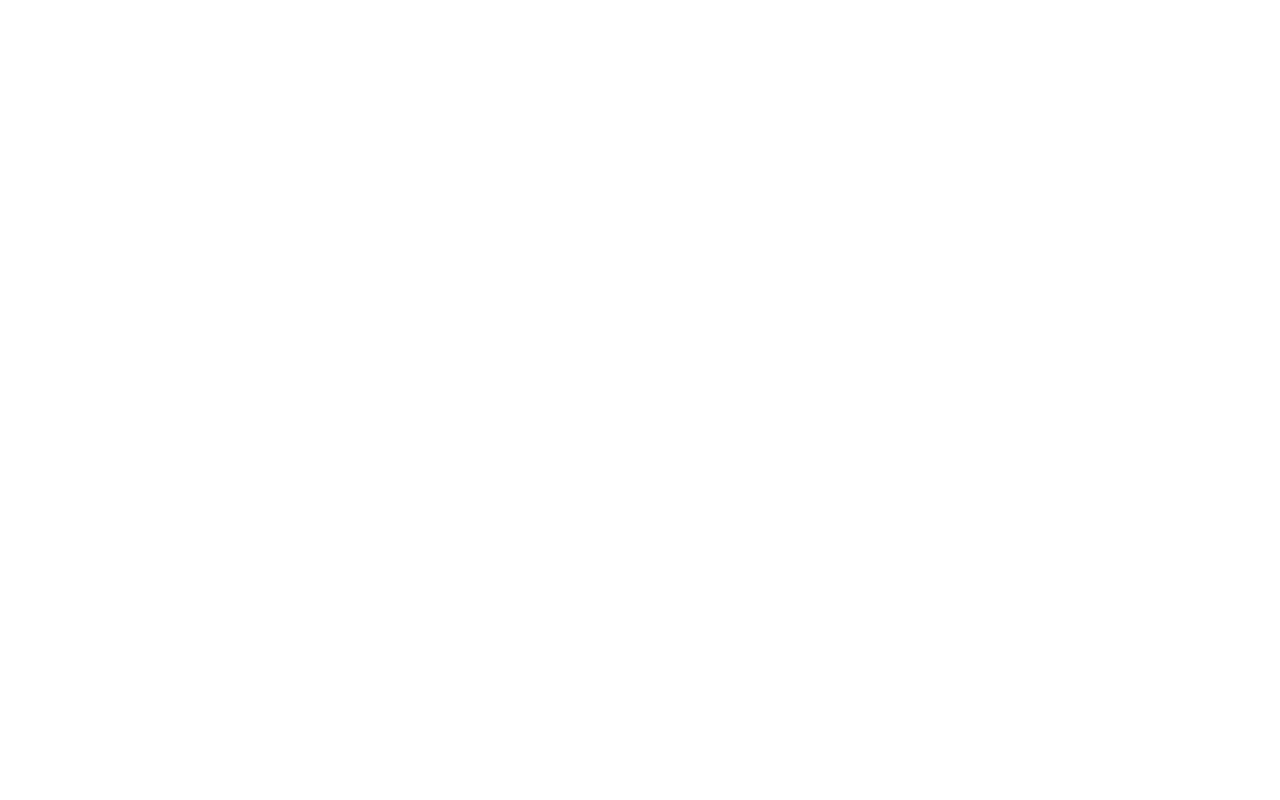
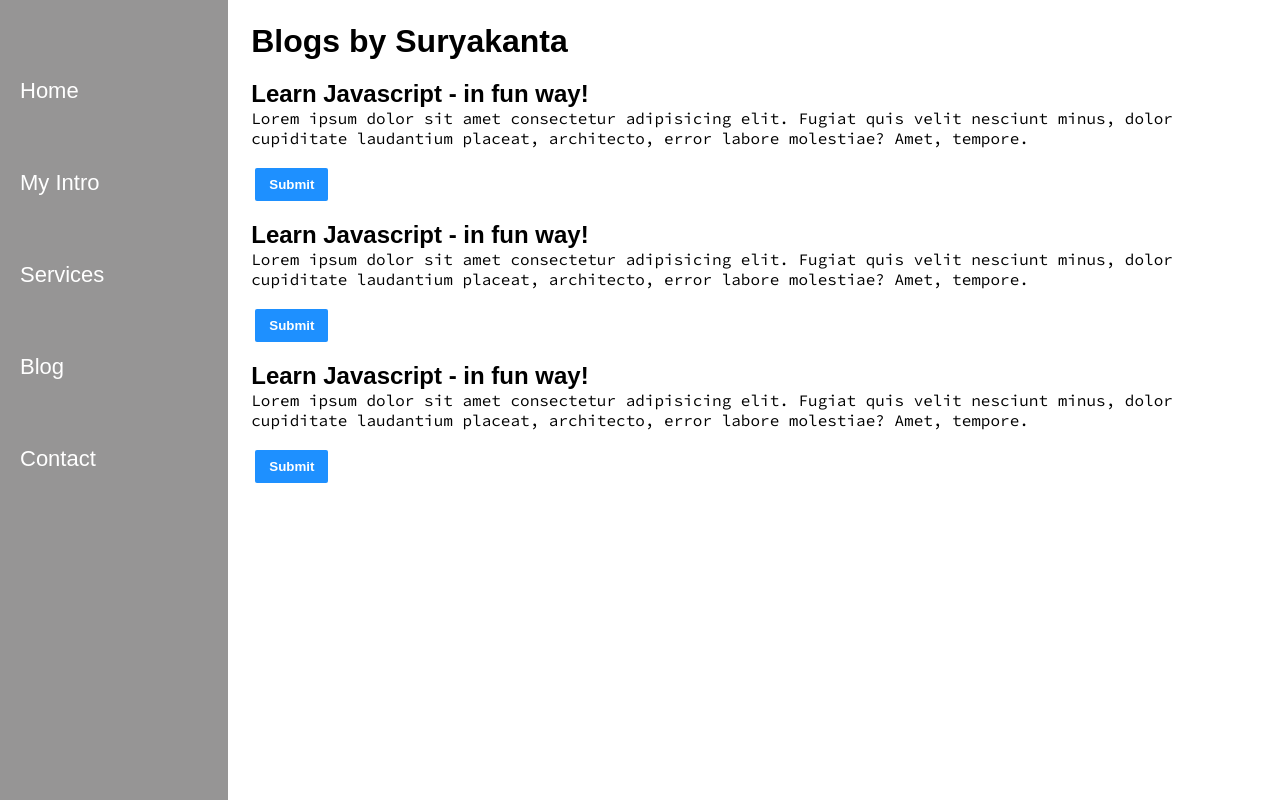
Before and after one commit to suryakanta-mohanty/Protfolio, a plain HTML site: page blog.html in a window 1280 px wide. Drawn offline with Linux system fonts and the light colour scheme.

Commit message:
making blogs page

```diff
--- a/blog.html
+++ b/blog.html
@@ -0,0 +1,56 @@
+<!DOCTYPE html>
+<html lang="en">
+<head>
+  <meta charset="UTF-8">
+  <meta name="viewport" content="width=device-width, initial-scale=1.0">
+  <title>Suryakanta Mohanty - Web Developer, Programmer</title>
+  <link rel="stylesheet" href="./styles/style.css">
+</head>
+<body>
+  <div class="container">
+    <div class="sidebar">
+      <!-- Suryakanta -->
+      <nav>
+        <ul>
+          <li><a href="/">Home</a></li>
+          <li><a href="./intro.html">My Intro</a></li>
+          <li><a href="./services.html">Services</a></li>
+          <li><a href="./blog.html">Blog</a></li>
+          <li><a href="./contact.html">Contact</a></li>
+        </ul>
+      </nav>
+    </div>
+
+    <div class="main">
+      <div class="blog-conatiner">
+        <h1>Blogs by Suryakanta</h1>
+        <div class="blogItem">
+          <h2>Learn Javascript - in fun way!</h2>
+          <p>Lorem ipsum dolor sit amet consectetur adipisicing elit. Fugiat quis velit nesciunt minus, dolor cupiditate laudantium placeat, architecto, error labore molestiae? Amet, tempore.</p>
+          <div class="btn">
+            <button type="submit" >Submit</button>
+          </div>
+        </div>
+        <div class="blogItem">
+          <h2>Learn Javascript - in fun way!</h2>
+          <p>Lorem ipsum dolor sit amet consectetur adipisicing elit. Fugiat quis velit nesciunt minus, dolor cupiditate laudantium placeat, architecto, error labore molestiae? Amet, tempore.</p>
+          <div class="btn">
+            <button type="submit" >Submit</button>
+          </div>
+        </div>
+        <div class="blogItem">
+          <h2>Learn Javascript - in fun way!</h2>
+          <p>Lorem ipsum dolor sit amet consectetur adipisicing elit. Fugiat quis velit nesciunt minus, dolor cupiditate laudantium placeat, architecto, error labore molestiae? Amet, tempore.</p>
+          <div class="btn">
+            <button type="submit" >Submit</button>
+          </div>
+        </div>
+      </div>
+    </div>
+
+  </div>
+
+
+  <script src="./scripts/index.js"></script>
+</body>
+</html>
--- a/styles/style.css
+++ b/styles/style.css
@@ -144,3 +144,21 @@
 .contact-form form div:last-child{
   display: unset;
 }
+
+.blog-conatiner{
+  margin: 23px;
+  font-family: "Fira Sans", sans-serif;
+}
+
+.blogItem{
+  font-family: "Fira Sans", sans-serif;
+  margin: 20px 0;
+}
+
+.blogItem h2{
+
+}
+
+.blogItem P{
+  font-family: "Source Code Pro", monospace;
+}
```
